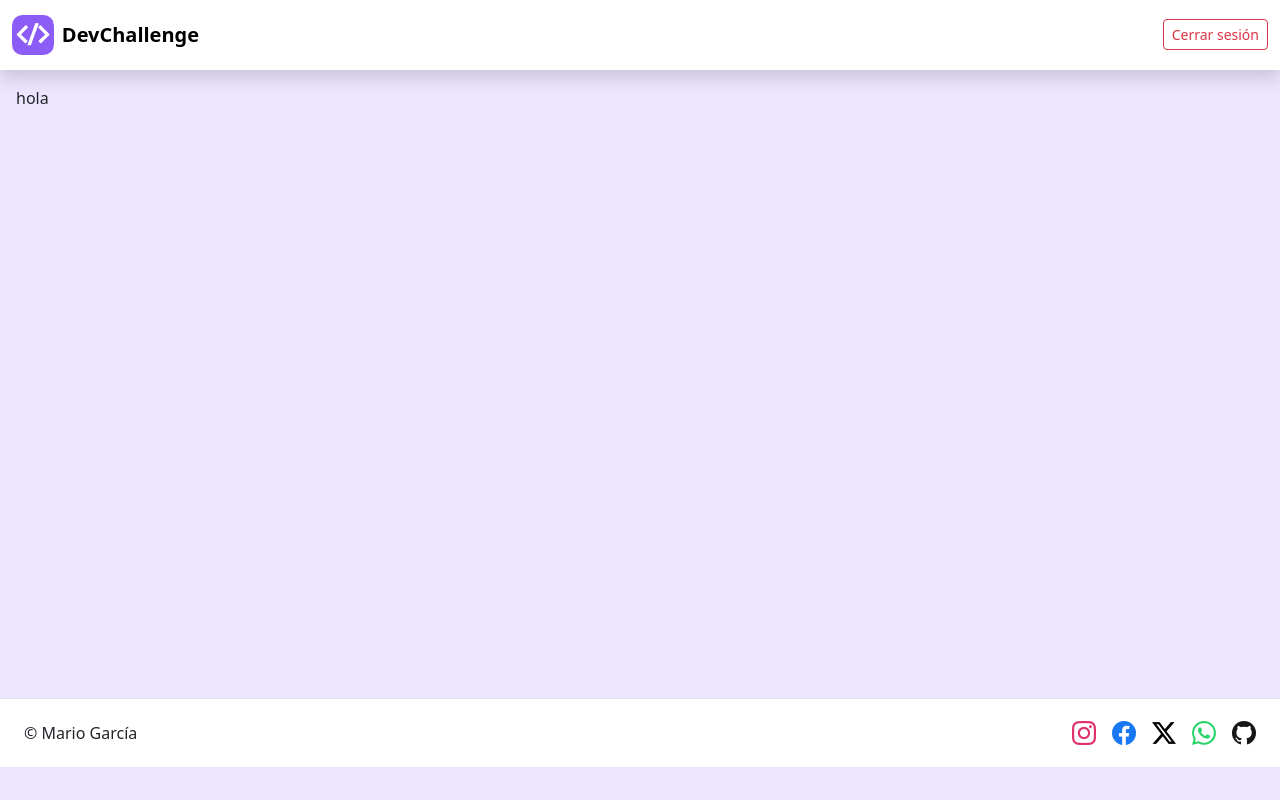
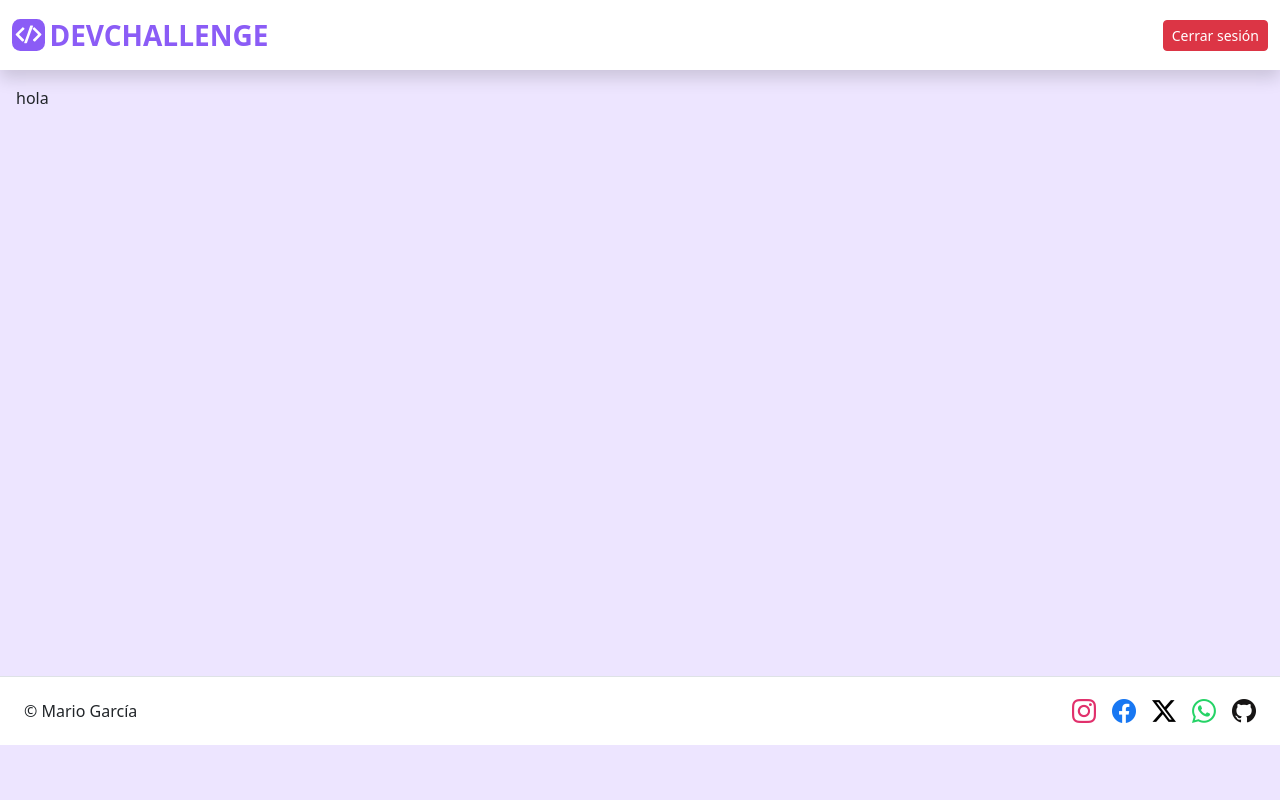
Before and after one commit to MarioGarcia0211/devchallenge, a Vue app: page /user-profile in a window 1280 px wide. Built offline with nearby package versions, Linux system fonts and the light colour scheme; no server answers.

Commit message:
Se modifico el navbar

```diff
--- a/src/components/Navbar/Navbar.vue
+++ b/src/components/Navbar/Navbar.vue
@@ -4,7 +4,7 @@
       class="container-fluid d-flex justify-content-between align-items-center"
     >
       <!-- Logo + Texto -->
-      <router-link class="navbar-brand d-flex align-items-center gap-2" to="/">
+      <router-link class="navbar-brand d-flex align-items-center gap-1" to="/">
         <img
           src="../../assets/logoDevChallenge.svg"
           alt="Logo del proyecto"
@@ -14,7 +14,7 @@
       </router-link>
 
       <!-- Botón cerrar sesión -->
-      <button class="btn btn-outline-danger btn-sm" @click="cerrarSesion">
+      <button class="btn btn-danger btn-sm text-white" @click="cerrarSesion">
         Cerrar sesión
       </button>
     </div>
@@ -59,8 +59,16 @@ const cerrarSesion = async () => {
   font-weight: bold;
 }
 
+.navbar-brand span {
+  font-size: 28px;
+  display: inline-block;
+  text-transform: uppercase;
+  color: var(--color-primary);
+}
+
 .logo-navbar {
-  max-height: 40px;
+  max-height: 32px;
+  width: auto;
   object-fit: contain;
 }
 </style>
--- a/src/style.css
+++ b/src/style.css
@@ -20,7 +20,7 @@ body.bg-default {
   margin-left: auto;
   margin-right: auto;
   box-sizing: border-box;
-  min-height: 74.5vh;
+  min-height: 71.8vh;
 }
 
 .form-control {
```
Also changed, not shown: src/assets/styles/variables.css (line endings or trailing spaces).
